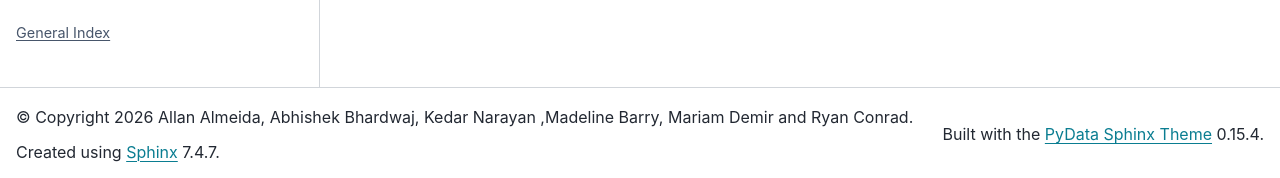
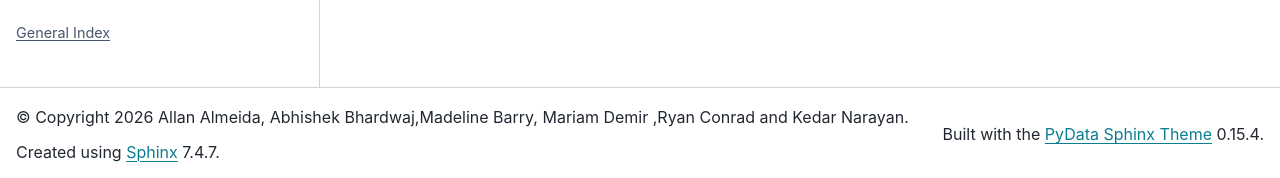
Before and after one commit to volume-em/empanada-napari-docs, a Sphinx documentation site: the page built from docs/best_practice/index.rst, in a window 1280 px wide. Shown: the part 719-897 px from the top of the page. Built offline with Sphinx 7.4.7 and the PyData theme 0.15.4, drawn with Linux system fonts in a browser that asks for light colours.

```diff
--- a/docs/conf.py
+++ b/docs/conf.py
@@ -7,7 +7,7 @@
 # https://www.sphinx-doc.org/en/master/usage/configuration.html#project-information
 
 project = 'empanada-napari-v1.2'
-copyright = '2026 Allan Almeida,  Abhishek Bhardwaj, Kedar Narayan ,Madeline Barry, Mariam Demir and Ryan Conrad'
+copyright = '2026 Allan Almeida,  Abhishek Bhardwaj,Madeline Barry, Mariam Demir ,Ryan Conrad and Kedar Narayan'
 author = 'Allan Almeida'
 release = '1.2.4'
 
```
